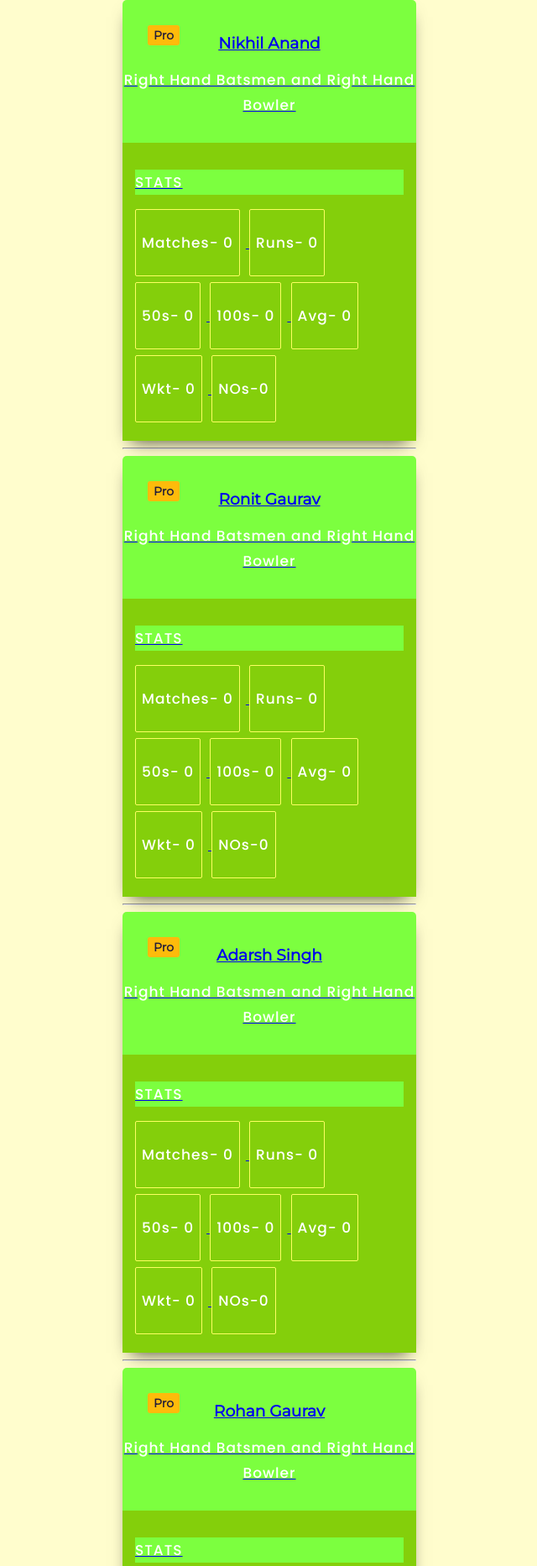
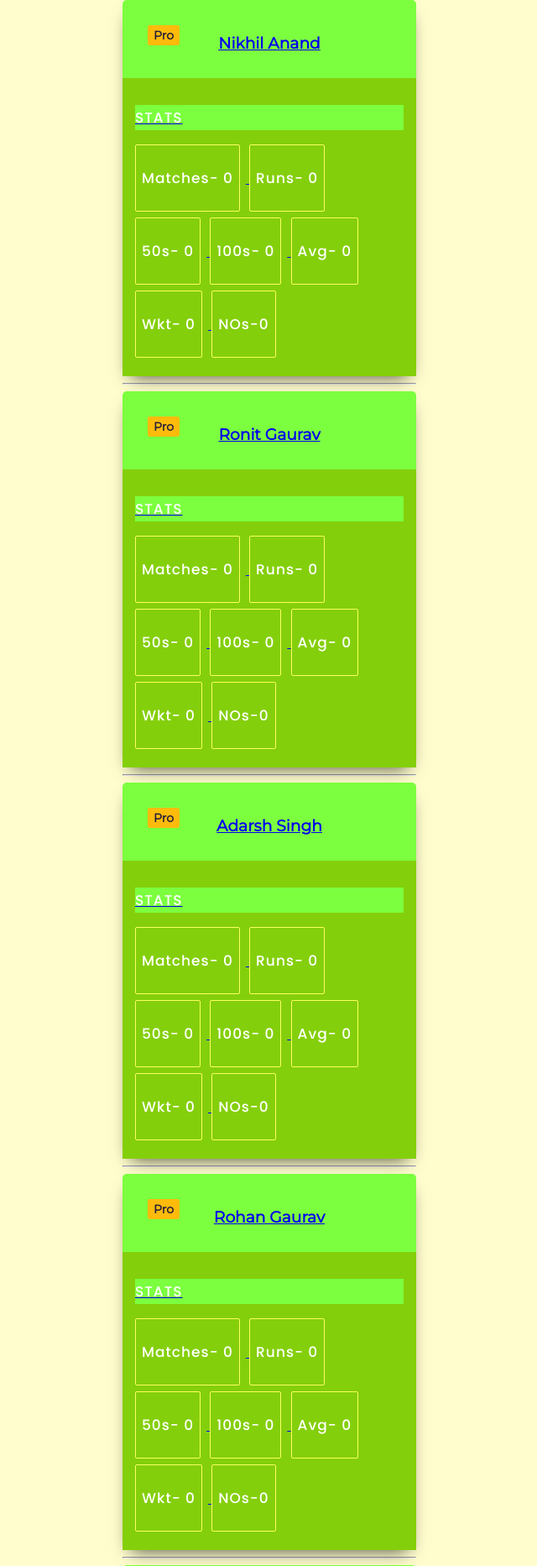
Before and after one commit to rishabhgaurav007/IndoorCricketScoring, a Django app: page / in a window 1280 px wide. Shown: the top 1865 px of the page at 84% size, without its empty margins (319-959 px from the left). Run offline with Django 3.2, Linux system fonts and the light colour scheme; data comes from the database, SQL or seed files in the repository.

```diff
--- a/templates/index.html
+++ b/templates/index.html
@@ -17,7 +17,6 @@
                     <span class="pro">Pro</span>
 
                     <h3>{{ player.first_name }} {{ player.last_name }}</h3>
-                    <p>Right Hand Batsmen and Right Hand Bowler</p>
                     <div class="skills" style="color: #7cff3f">
                         <h6  style="color: #ecedf3"><p>STATS</p></h6>
                         <ul>
--- a/templates/show.html
+++ b/templates/show.html
@@ -13,7 +13,6 @@
                     <span class="pro">Pro</span>
 
                     <h3>{{ curr.first_name }} {{ curr.last_name }}</h3>
-                    <p>Right Hand Batsmen and Right Hand Bowler</p>
                     <div class="skills">
                         <h6>Stats</h6>
                         <ul>
```
